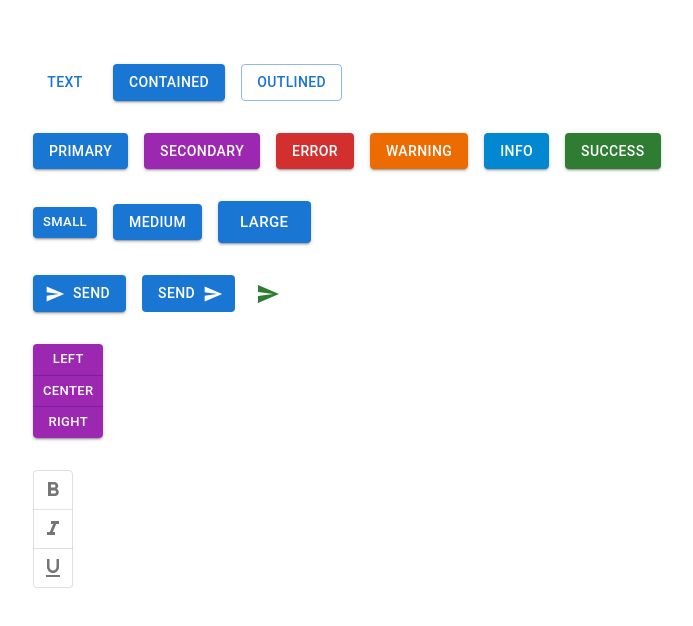
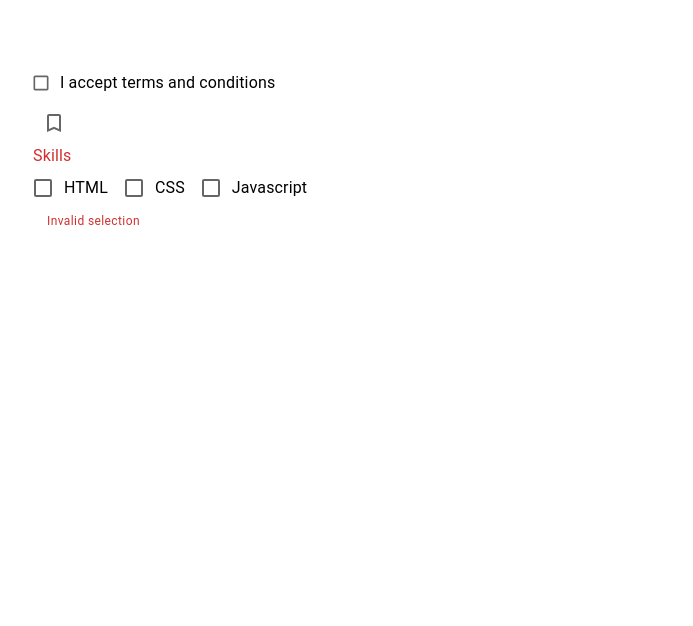
Before and after one commit to parmindersingh1/material-ui-codeevolution, a React (Create React App) app: page / in a window 1280 px wide. Shown: the top 626 px of the page, without its empty margins (31-724 px from the left). Built offline with nearby package versions, Linux system fonts and the light colour scheme.

Commit message:
changes done

```diff
--- a/src/App.tsx
+++ b/src/App.tsx
@@ -1,11 +1,19 @@
 import "./App.css";
-import { MuiButton } from "./components/MuiButton";
-import { MuiTypography } from "./components/MuiTypography";
+import { MuiCheckbox } from "./components/MuiCheckbox";
+// import { MuiRadioButton } from "./components/MuiRadioButton";
+// import { MuiSelect } from "./components/MuiSelect";
+// import { MuiTextField } from "./components/MuiTextField";
+// import { MuiButton } from "./components/MuiButton";
+// import { MuiTypography } from "./components/MuiTypography";
 
 function App() {
   return <div className="App">
     {/* <MuiTypography /> */}
-    <MuiButton />
+    {/* <MuiButton /> */}
+    {/* <MuiTextField /> */}
+    {/* <MuiSelect /> */}
+    {/* <MuiRadioButton /> */}
+    <MuiCheckbox />
   </div>;
 }
 
--- /dev/null
+++ b/src/components/MuiCheckbox.tsx
@@ -0,0 +1,87 @@
+import { Bookmark, BookmarkBorder } from "@mui/icons-material";
+import {
+  Box,
+  FormControlLabel,
+  FormControl,
+  FormHelperText,
+  Checkbox,
+  FormLabel,
+  FormGroup,
+} from "@mui/material";
+import React, { useState } from "react";
+
+export const MuiCheckbox = () => {
+  const [acceptTnc, setAcceptTnc] = useState(false);
+  const [skills, setSkills] = useState<string[]>([]);
+  console.log("value", acceptTnc);
+  console.log("skills", skills);
+  const handleChange = (event: React.ChangeEvent<HTMLInputElement>) => {
+    setAcceptTnc(event.target.checked);
+  };
+
+  const handleSkillChange = (event: React.ChangeEvent<HTMLInputElement>) => {
+    const index = skills.indexOf(event.target.value);
+    if (index === -1) {
+      setSkills([...skills, event.target.value]);
+    } else {
+      setSkills(skills.filter((skill) => skill !== event.target.value));
+    }
+  };
+
+  return (
+    <Box>
+      <Box>
+        <FormControlLabel
+          label="I accept terms and conditions"
+          control={<Checkbox size="small" color="secondary" checked={acceptTnc} onChange={handleChange} />}
+        />
+      </Box>
+      <Box>
+        <Checkbox
+          icon={<BookmarkBorder />}
+          checkedIcon={<Bookmark />}
+          checked={acceptTnc}
+          onChange={handleChange}
+        />
+      </Box>
+      <Box>
+        <FormControl error>
+          <FormLabel>Skills</FormLabel>
+          <FormGroup row>
+            <FormControlLabel
+              label="HTML"
+              control={
+                <Checkbox
+                  value="html"
+                  checked={skills.includes("html")}
+                  onChange={handleSkillChange}
+                />
+              }
+            />
+            <FormControlLabel
+              label="CSS"
+              control={
+                <Checkbox
+                  value="css"
+                  checked={skills.includes("css")}
+                  onChange={handleSkillChange}
+                />
+              }
+            />
+            <FormControlLabel
+              label="Javascript"
+              control={
+                <Checkbox
+                  value="javascript"
+                  checked={skills.includes("javascript")}
+                  onChange={handleSkillChange}
+                />
+              }
+            />
+          </FormGroup>
+          <FormHelperText>Invalid selection</FormHelperText>
+        </FormControl>
+      </Box>
+    </Box>
+  );
+};
--- /dev/null
+++ b/src/components/MuiRadioButton.tsx
@@ -0,0 +1,40 @@
+import {
+  Box,
+  FormControl,
+  FormLabel,
+  FormControlLabel,
+  RadioGroup,
+  Radio,
+  FormHelperText
+} from "@mui/material";
+import React, { useState } from "react";
+
+export const MuiRadioButton = () => {
+  const [value, setvalue] = useState("");
+  console.log("value", value);
+  const handleChange = (event: React.ChangeEvent<HTMLInputElement>) => {
+    setvalue(event.target.value);
+  };
+
+  return (
+    <Box>
+      <FormControl error>
+        <FormLabel id="job-experience-group-label">
+          Years of experience
+        </FormLabel>
+        <RadioGroup
+          name="job-experience-group"
+          aria-labelledby="job-experience-group-label"
+          value={value}
+          onChange={handleChange}
+          row
+        >
+          <FormControlLabel control={<Radio size='medium' color='secondary' />} label="0-2" value="0-2" />
+          <FormControlLabel control={<Radio size='medium' color='primary' />} label="3-5" value="3-5" />
+          <FormControlLabel control={<Radio  size='medium' color='secondary'/>} label="6-10" value="6-10" />
+        </RadioGroup>
+        <FormHelperText>Invalid selection</FormHelperText>
+      </FormControl>
+    </Box>
+  );
+};
--- /dev/null
+++ b/src/components/MuiSelect.tsx
@@ -0,0 +1,42 @@
+import { Box, TextField, MenuItem } from "@mui/material";
+import React, { useState } from "react";
+
+// Box is like div
+export const MuiSelect = () => {
+//   const [country, setCountry] = useState("");
+  const [countries, setCountries] = useState<string[]>([]);
+// console.log("country: ", country);
+console.log("countries ", countries);
+//   const handleChange = (event: React.ChangeEvent<HTMLInputElement>) => {
+//     setCountry(event.target.value as string);
+//   };
+
+  const handleChange = (event: React.ChangeEvent<HTMLInputElement>) => {
+    const value = event.target.value;
+    setCountries(typeof value === 'string' ? value.split(',') : value);
+  };
+
+  return (
+    <Box width="250px">
+      <TextField
+        label="Select country"
+        select
+        // value={country}
+        value={countries}
+        onChange={handleChange}
+        fullWidth
+        SelectProps={{
+            multiple: true
+        }}
+        size="small"
+        color="secondary"
+        helperText="Please select your country"
+        error
+      >
+        <MenuItem value="IN">India</MenuItem>
+        <MenuItem value="US">USA</MenuItem>
+        <MenuItem value="AU">Australia</MenuItem>
+      </TextField>
+    </Box>
+  );
+};
--- /dev/null
+++ b/src/components/MuiTextField.tsx
@@ -0,0 +1,52 @@
+import { Stack, TextField, InputAdornment } from "@mui/material";
+import { useState } from "react";
+
+export const MuiTextField = () => {
+  const [value, setValue] = useState("");
+  return (
+    <Stack spacing={4}>
+      <Stack direction="row" spacing={2}>
+        <TextField label="name" variant="outlined" />
+        <TextField label="name" variant="filled" />
+        <TextField label="name" variant="standard" />
+      </Stack>
+
+      <Stack direction="row" spacing={2}>
+        <TextField label="Small secondary" size="small" color="secondary" />
+      </Stack>
+
+      <Stack direction="row" spacing={2}>
+        <TextField
+          label="Form Input"
+          required
+          value={value}
+          onChange={(e) => setValue(e.target.value)}
+          error={!value}
+          helperText={!value ? 'Required': "Do not share your password"}
+        />
+        <TextField
+          label="Password"
+          type="password"
+          helperText="Do not share your password"
+          disabled
+        />
+        <TextField label="Read only" InputProps={{ readOnly: true }} />
+      </Stack>
+
+      <Stack direction="row" spacing={2}>
+        <TextField
+          label="Amount"
+          InputProps={{
+            startAdornment: <InputAdornment position="start">$</InputAdornment>,
+          }}
+        />
+        <TextField
+          label="Weight"
+          InputProps={{
+            endAdornment: <InputAdornment position="end">kg</InputAdornment>,
+          }}
+        />
+      </Stack>
+    </Stack>
+  );
+};
```
